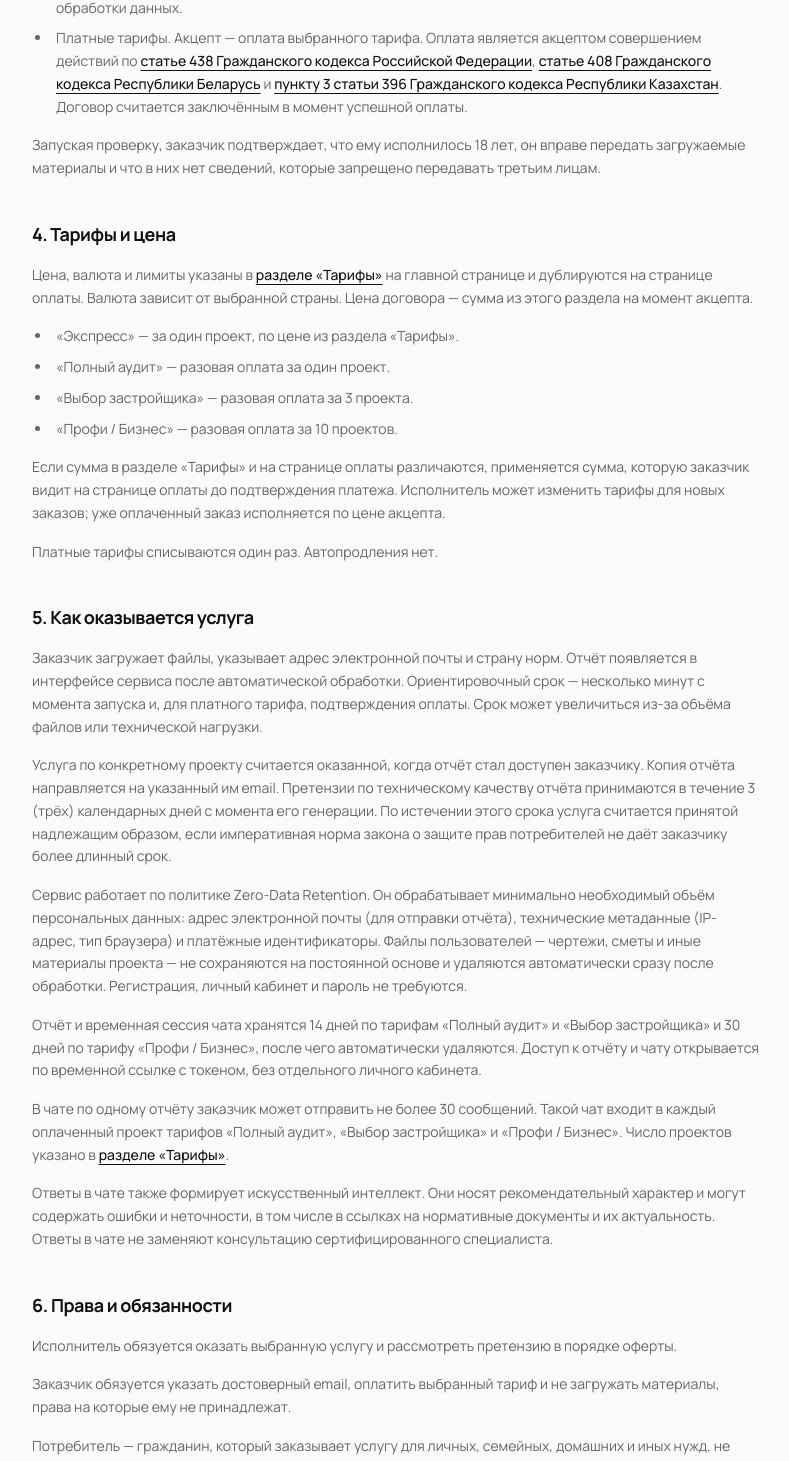
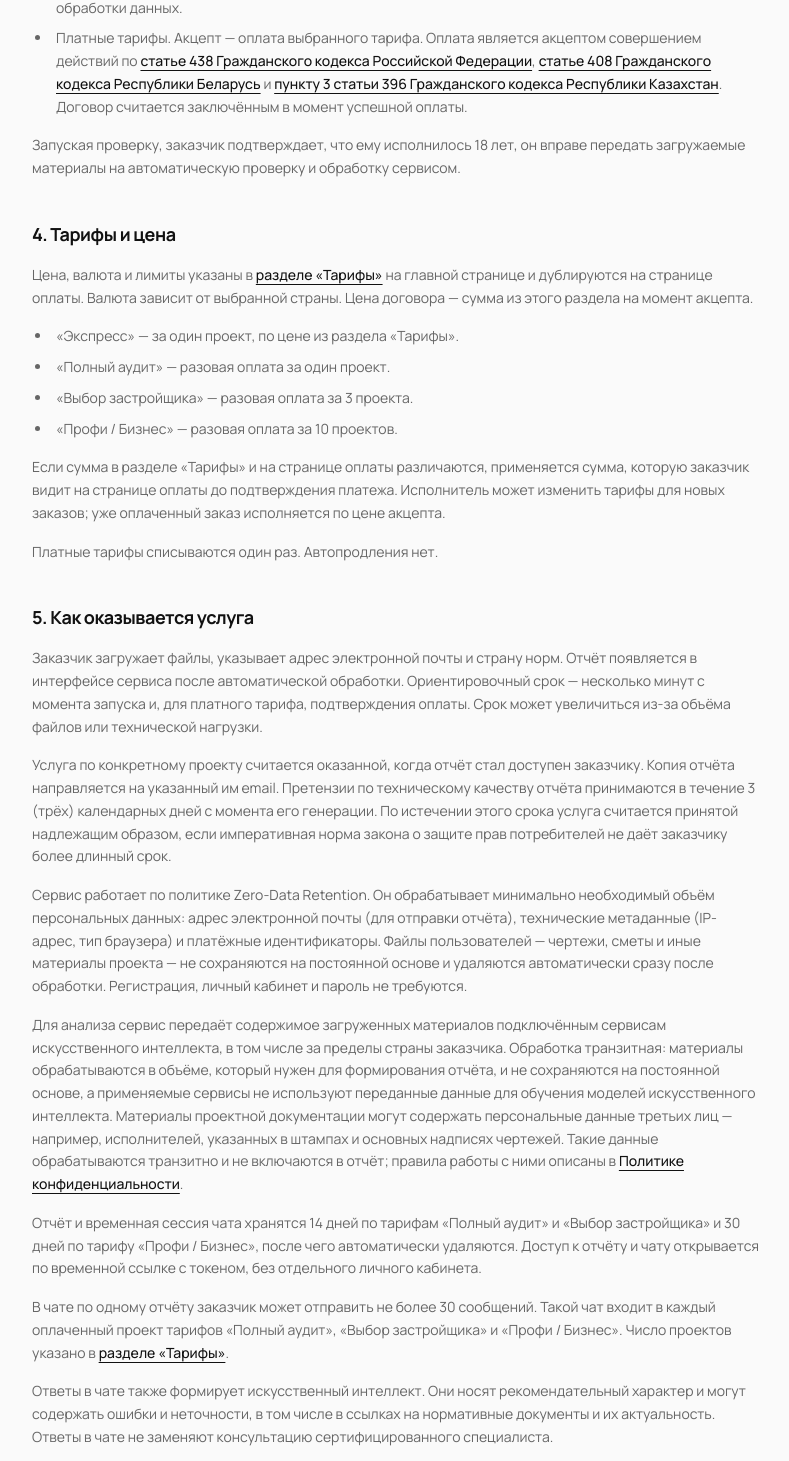
Before and after one commit to samsonov-work-pl/stroy-audit-web, a Next.js app: page /offer in a window 1280 px wide. Shown: the part 1319-2780 px from the top of the page, without its empty margins (244-1033 px from the left). Built offline with nearby package versions, Linux system fonts and the light colour scheme; no server answers.

Commit message:
Оферта и защита данных: транзитная обработка материалов без обучения ИИ, персданные третьих лиц в штампах, возмещение убытков заказчиком; версия согласия 2026-11-23

```diff
--- a/app/offer/page.tsx
+++ b/app/offer/page.tsx
@@ -12,7 +12,7 @@ export const metadata: Metadata = {
 
 export default function OfferPage() {
   return (
-    <LegalPage title="Публичная оферта" current="/offer" updated="20 ноября 2026 г.">
+    <LegalPage title="Публичная оферта" current="/offer" updated="23 ноября 2026 г.">
       <p>
         Настоящий документ — публичная оферта сервиса «СтройАудит.ai» (далее — оферта) заключить
         договор возмездного оказания услуг автоматического аудита проектной документации с любым
@@ -95,8 +95,8 @@ export default function OfferPage() {
         </li>
       </ul>
       <p>
-        Запуская проверку, заказчик подтверждает, что ему исполнилось 18 лет, он вправе передать
-        загружаемые материалы и что в них нет сведений, которые запрещено передавать третьим лицам.
+        Запуская проверку, заказчик подтверждает, что ему исполнилось 18 лет, он вправе
+        передать загружаемые материалы на автоматическую проверку и обработку сервисом.
       </p>
 
       <h2>4. Тарифы и цена</h2>
@@ -140,6 +140,16 @@ export default function OfferPage() {
         после обработки. Регистрация, личный кабинет и пароль не требуются.
       </p>
       <p>
+        Для анализа сервис передаёт содержимое загруженных материалов подключённым сервисам
+        искусственного интеллекта, в том числе за пределы страны заказчика. Обработка транзитная:
+        материалы обрабатываются в объёме, который нужен для формирования отчёта, и не
+        сохраняются на постоянной основе, а применяемые сервисы не используют переданные данные
+        для обучения моделей искусственного интеллекта. Материалы проектной документации могут
+        содержать персональные данные третьих лиц — например, исполнителей, указанных в штампах и
+        основных надписях чертежей. Такие данные обрабатываются транзитно и не включаются в отчёт;
+        правила работы с ними описаны в <Link href="/privacy">Политике конфиденциальности</Link>.
+      </p>
+      <p>
         Отчёт и временная сессия чата хранятся 14 дней по тарифам «Полный аудит» и «Выбор
         застройщика» и 30 дней по тарифу «Профи / Бизнес», после чего автоматически удаляются.
         Доступ к отчёту и чату открывается по временной ссылке с токеном, без отдельного личного
@@ -160,6 +170,12 @@ export default function OfferPage() {
       <h2>6. Права и обязанности</h2>
       <p>Исполнитель обязуется оказать выбранную услугу и рассмотреть претензию в порядке оферты.</p>
       <p>Заказчик обязуется указать достоверный email, оплатить выбранный тариф и не загружать материалы, права на которые ему не принадлежат.</p>
+      <p>
+        Заказчик подтверждает, что правомерно обладает загруженными материалами и вправе передать
+        их на проверку. Если из-за загруженных заказчиком материалов третьи лица предъявят
+        претензии, заказчик возмещает возникшие у Исполнителя убытки, связанные с такими
+        претензиями.
+      </p>
       <p>
         Потребитель — гражданин, который заказывает услугу для личных, семейных, домашних и иных
         нужд, не связанных с предпринимательством, — сохраняет права по закону своей страны:{' '}
--- a/app/privacy/page.tsx
+++ b/app/privacy/page.tsx
@@ -13,7 +13,7 @@ export const metadata: Metadata = {
 
 export default function PrivacyPage() {
   return (
-    <LegalPage title="Политика конфиденциальности" current="/privacy" updated="18 ноября 2026 г.">
+    <LegalPage title="Политика конфиденциальности" current="/privacy" updated="23 ноября 2026 г.">
       <p>
         Политика объясняет, какие данные обрабатывает сервис «СтройАудит.ai», зачем и какие права
         есть у пользователя. Она применяется вместе с <Link href="/offer">Публичной офертой</Link>.
@@ -162,7 +162,8 @@ export default function PrivacyPage() {
         <li>
           ИИ-провайдеры, которые формируют текст отчёта: OpenRouter и подключаемые через него
           языковые модели (LLM). Чтобы подготовить замечания, им передаётся содержимое загруженных
-          материалов.
+          материалов. Условия применяемых сервисов исключают использование переданных данных
+          для обучения моделей искусственного интеллекта.
         </li>
         <li>Государственный орган — только если этого прямо требует закон.</li>
       </ul>
@@ -174,6 +175,14 @@ export default function PrivacyPage() {
         Республики Беларусь «О защите персональных данных» (№ 99-З) и Закон Республики
         Казахстан «О персональных данных и их защите» (№ 94-V). Список актуальных получателей оператор направляет по запросу на{' '}
         <a href={LEGAL_MAILTO}>{LEGAL_EMAIL}</a>.
+      </p>
+
+      <p>
+        Материалы проектной документации могут содержать персональные данные третьих лиц —
+        исполнителей, указанных в основных надписях и штампах чертежей. Такие сведения вносятся в
+        документацию по правилам её оформления и оказываются в сервисе вместе с самими
+        материалами. Эти данные обрабатываются транзитно, в объёме, который нужен для аудита, не
+        сохраняются на постоянной основе и не попадают в отчёт.
       </p>
 
       <h2>6. Права пользователя</h2>
--- a/components/consent-dialog.tsx
+++ b/components/consent-dialog.tsx
@@ -26,7 +26,7 @@ export function ConsentTerms({ className, id }: { className?: string; id?: strin
       <p>
         <span className="font-semibold text-foreground">Обработка данных.</span> Загружая файл,
         вы подтверждаете, что имеете право на его передачу, и даёте согласие на обработку
-        указанного email и содержимого документа в целях проведения аудита. Для пользователей из
+        указанного email и содержимого документа в целях проведения аудита. Содержимое файла обрабатывается транзитно и не используется для обучения моделей искусственного интеллекта. Для пользователей из
         России, Беларуси и Казахстана обработка ведётся по закону страны пользователя. Подробности
         — в{' '}
         <Link href="/privacy" className="font-medium text-foreground underline underline-offset-2">
@@ -86,7 +86,7 @@ export function ConsentDialog({ open, onAccept, onClose }: ConsentDialogProps) {
             <h2 id={titleId} className="text-base font-bold text-balance">
               Условия обработки данных и дисклеймер
             </h2>
-            <p className="text-xs text-muted-foreground">Редакция от 21.10.2026</p>
+            <p className="text-xs text-muted-foreground">Редакция от 23.11.2026</p>
           </div>
           <button
             type="button"
--- a/components/upload-card.tsx
+++ b/components/upload-card.tsx
@@ -73,7 +73,7 @@ function parseRetryAfterMs(header: string | null) {
 const MAX_SIZE_MB = 50
 const MAX_FILES = 10
 const REQUEST_TIMEOUT_MS = 300_000
-const CONSENT_VERSION = '2026-10-21'
+const CONSENT_VERSION = '2026-11-23'
 
 type Status = 'idle' | 'submitting' | 'success' | 'error'
 
@@ -536,9 +536,9 @@ export function UploadCard() {
         )}
 
         <p className="text-center text-xs text-muted-foreground">
-          Исходные файлы удаляются сразу после обработки и не хранятся на сервере. Сервис не
-          использует файлы cookie и всплывающие окна согласия; статистика посещений —
-          обезличенная.
+          Исходные файлы удаляются сразу после обработки, не хранятся на сервере и не используются
+          для обучения моделей искусственного интеллекта. Сервис не использует файлы cookie и
+          всплывающие окна согласия; статистика посещений — обезличенная.
         </p>
 
         <div className="flex flex-col gap-2">
```
